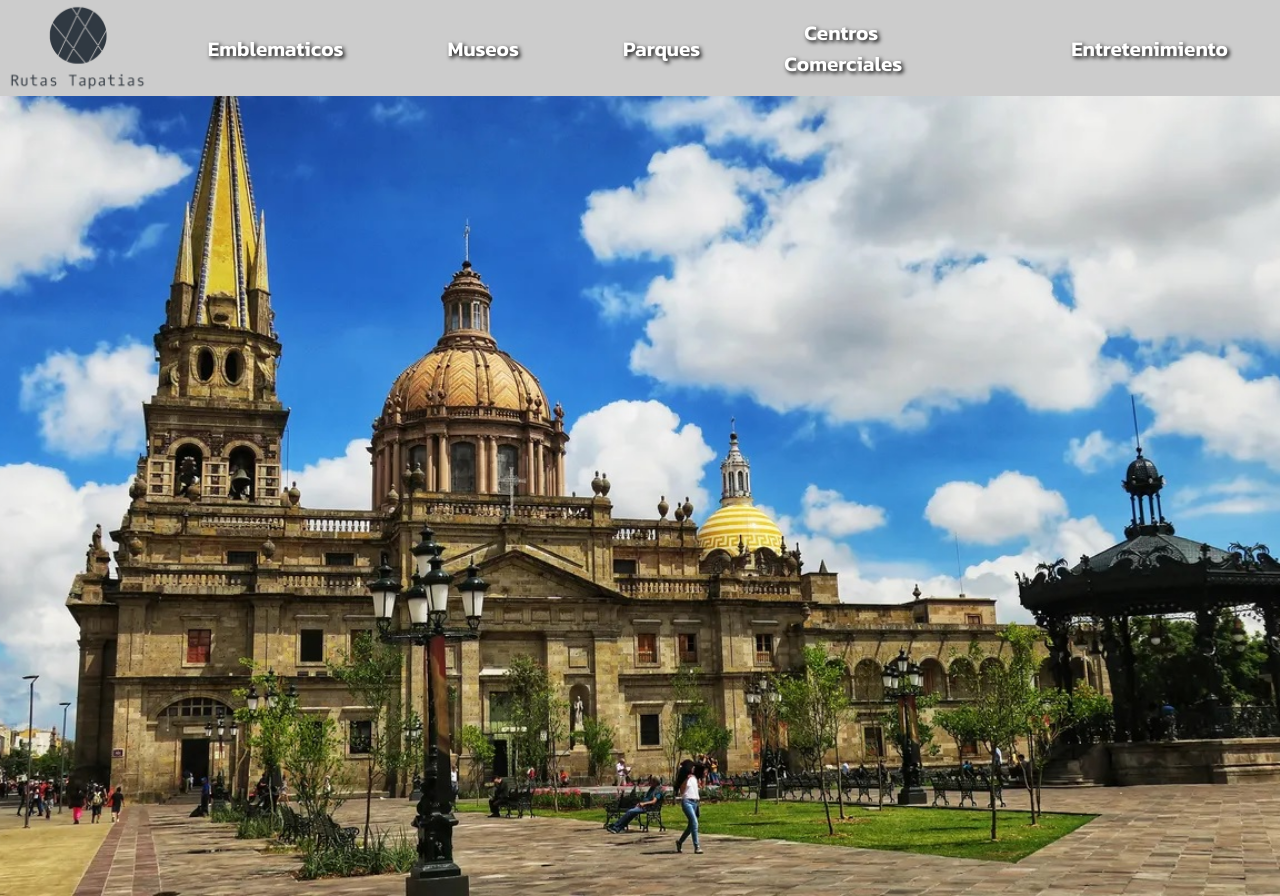
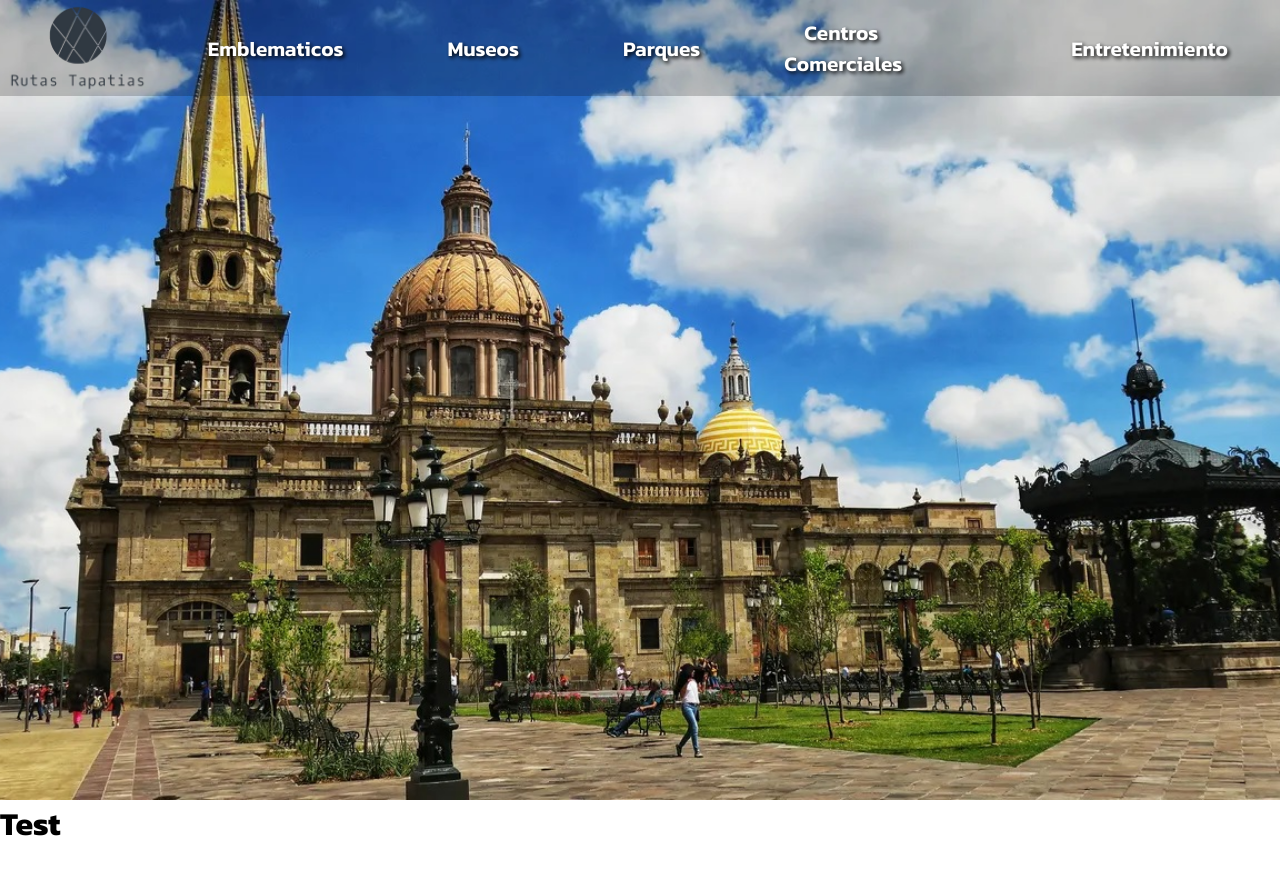
Before and after one commit to Leogaltre1/Ruta-Tapat-a-Modulo1, a plain HTML site: page index.html in a window 1280 px wide. After the commit the page ends 848 px from the top, so only its background shows below. Drawn offline with Linux system fonts and the light colour scheme.

Commit message:
Hover is not workin at the same time I use header with position fixed, but navbar and image in back are together

```diff
--- a/index.html
+++ b/index.html
@@ -26,7 +26,7 @@
         <img src="assets/GDL1.jpg" alt="">
     </div>
     <main>
-
+        <h1>Test</h1>
     </main>
     <footer>
 
--- a/style.css
+++ b/style.css
@@ -4,7 +4,7 @@
     margin: 0;
     padding: 0;
     font-family: "Kanit";
-    color: white;
+    color: black;
 }
 /* Para el fondo de la landingpage */
 #background {
@@ -19,12 +19,13 @@
     width: 100%;
     height: 100%;
     object-fit: cover; /*- Mantiene la proporción de la imagen y la ajusta al contenedor */
-    z-index: -1; /*- Coloca la imagen detrás del contenido */
+    z-index: -100; /*- Coloca la imagen detrás del contenido */
 }
 /* Para la configuracion de la Navbar */
 header{
     width: 100%;
     height: 6rem;
+    position: fixed;
 }
 #navbar-link {
     width: 100%;
```
